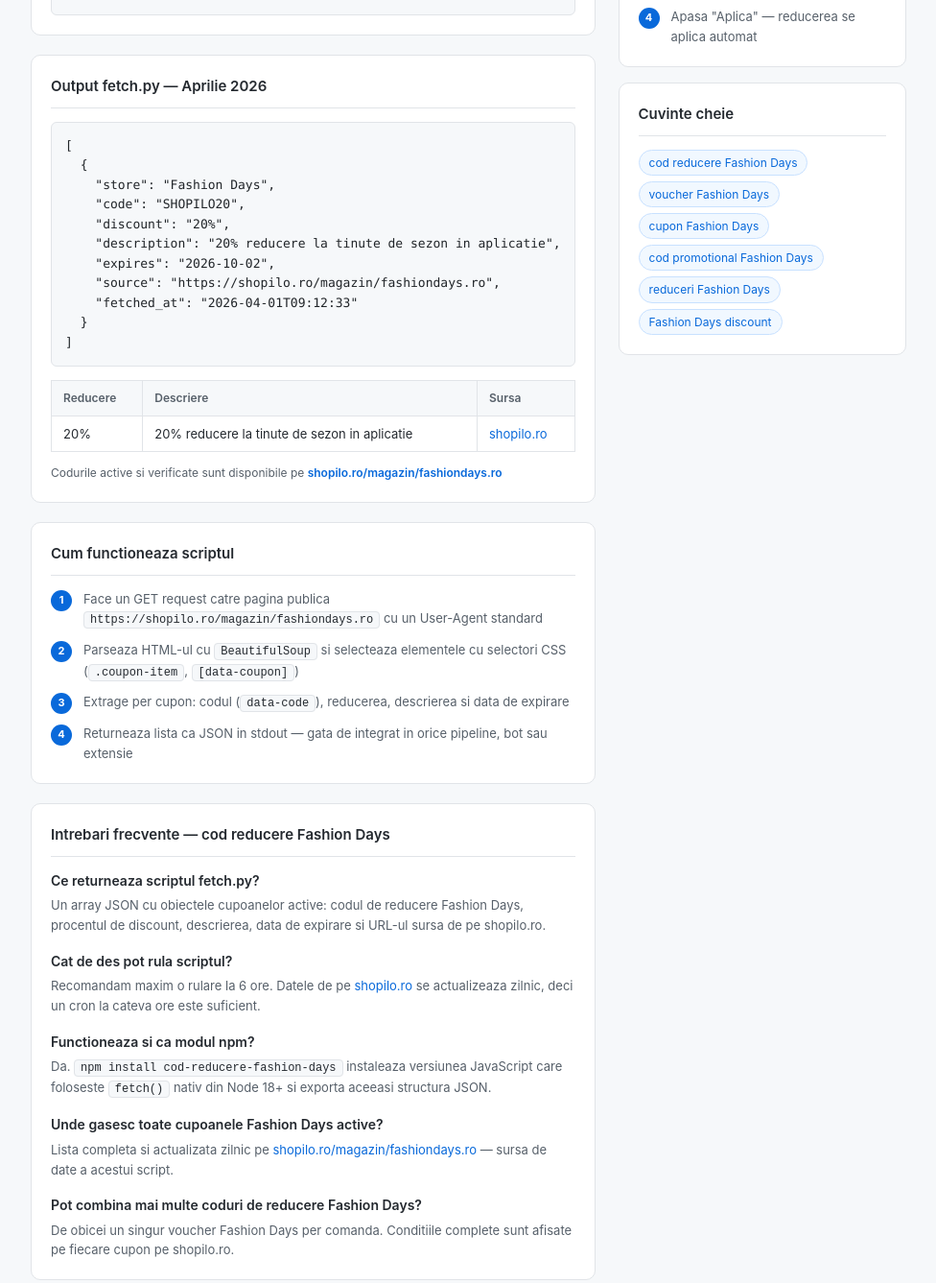
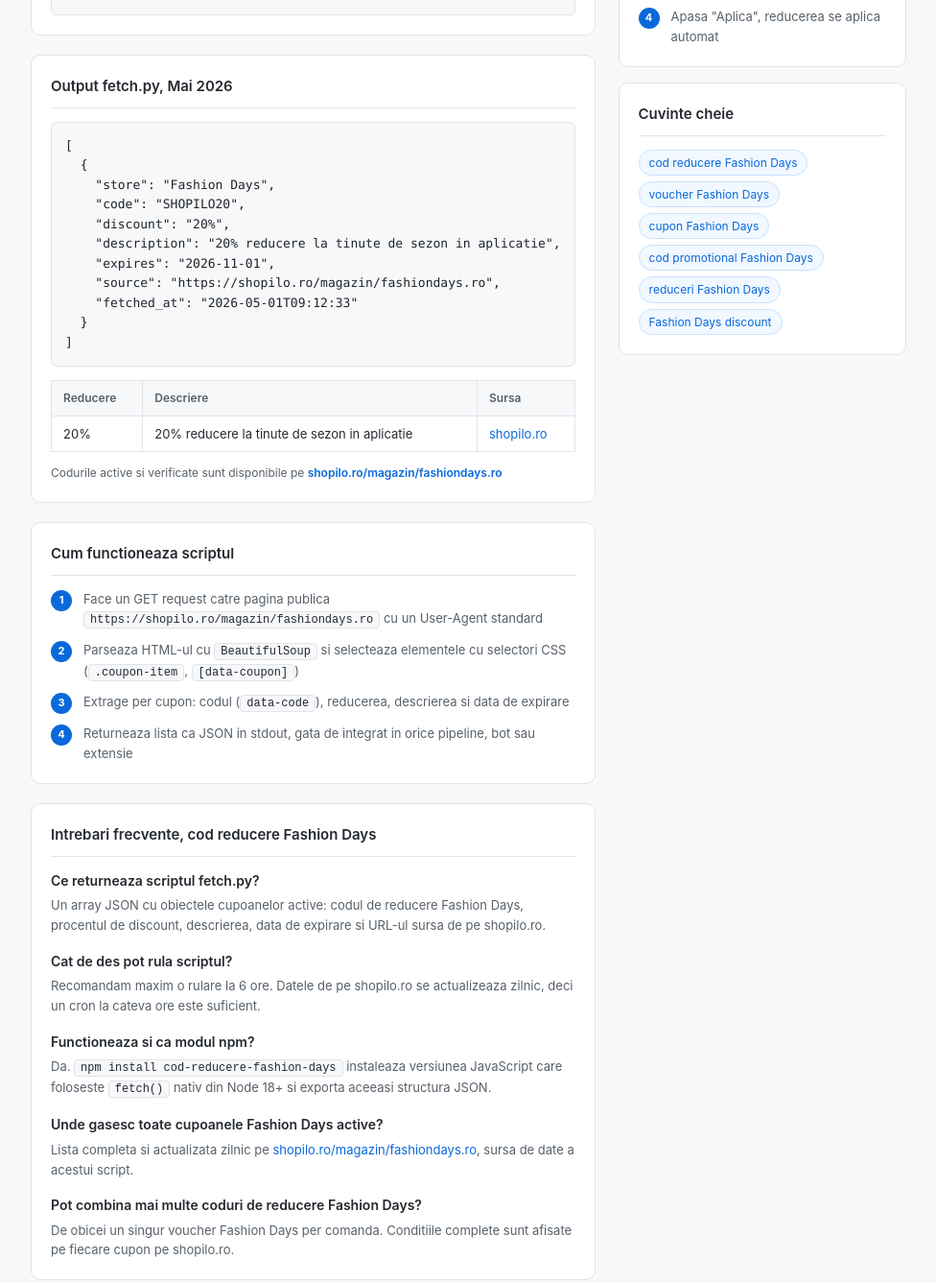
Before and after one commit to shopilo-ro/cod-reducere-fashion-days, a website: page index.html in a window 1280 px wide. Shown: the part 828-2165 px from the top of the page at 96% size, without its empty margins (202-1178 px from the left). Drawn offline with Linux system fonts and the light colour scheme.

Commit message:
Update Mai 2026

```diff
--- a/index.html
+++ b/index.html
@@ -3,11 +3,11 @@
 <head>
   <meta charset="UTF-8">
   <meta name="viewport" content="width=device-width, initial-scale=1.0">
-  <title>Cod reducere Fashion Days — Aprilie 2026 | shopilo.ro</title>
+  <title>Cod reducere Fashion Days, Mai 2026 | shopilo.ro</title>
   <meta name="description" content="Script Python open-source pentru fetch automat de coduri de reducere Fashion Days. Returneaza cupoane Fashion Days active in format JSON de pe shopilo.ro.">
   <meta name="robots" content="index, follow">
   <meta property="og:type" content="website">
-  <meta property="og:title" content="Cod reducere Fashion Days — Aprilie 2026 | shopilo.ro">
+  <meta property="og:title" content="Cod reducere Fashion Days, Mai 2026 | shopilo.ro">
   <meta property="og:description" content="Script Python open-source pentru fetch automat de coduri de reducere Fashion Days de pe shopilo.ro.">
   <meta property="og:url" content="https://shopilo-ro.github.io/cod-reducere-fashion-days/">
   <script type="application/ld+json">{
@@ -57,7 +57,7 @@
   ]
 }</script>
   <script type="application/ld+json">{"@context": "https://schema.org", "@type": "BreadcrumbList", "itemListElement": [{"@type": "ListItem", "position": 1, "name": "Shopilo Dev", "item": "https://shopilo-ro.github.io"}, {"@type": "ListItem", "position": 2, "name": "Cod reducere Fashion Days", "item": "https://shopilo-ro.github.io/cod-reducere-fashion-days/"}]}</script>
-  <script type="application/ld+json">{"@context": "https://schema.org", "@type": "WebPage", "name": "Cod reducere Fashion Days | shopilo.ro", "description": "Cele mai bune coduri de reducere Fashion Days. Cupoane Fashion Days active, voucher Fashion Days si oferte exclusive pe shopilo.ro.", "url": "https://shopilo-ro.github.io/cod-reducere-fashion-days/", "dateModified": "2026-04-01", "isPartOf": {"@type": "WebSite", "name": "Shopilo Dev", "url": "https://shopilo-ro.github.io"}, "about": {"@type": "Thing", "name": "Fashion Days"}}</script>
+  <script type="application/ld+json">{"@context": "https://schema.org", "@type": "WebPage", "name": "Cod reducere Fashion Days | shopilo.ro", "description": "Cele mai bune coduri de reducere Fashion Days. Cupoane Fashion Days active, voucher Fashion Days si oferte exclusive pe shopilo.ro.", "url": "https://shopilo-ro.github.io/cod-reducere-fashion-days/", "dateModified": "2026-05-01", "isPartOf": {"@type": "WebSite", "name": "Shopilo Dev", "url": "https://shopilo-ro.github.io"}, "about": {"@type": "Thing", "name": "Fashion Days"}}</script>
   <style>
     *{margin:0;padding:0;box-sizing:border-box}
     body{font-family:-apple-system,BlinkMacSystemFont,'Segoe UI',sans-serif;background:#f6f8fa;color:#212529;line-height:1.6}
@@ -174,16 +174,16 @@
     </div>
 
     <div class="card">
-      <h2>Output fetch.py — Aprilie 2026</h2>
+      <h2>Output fetch.py, Mai 2026</h2>
       <pre><code>[
   {
     "store": "Fashion Days",
     "code": "SHOPILO20",
     "discount": "20%",
     "description": "20% reducere la tinute de sezon in aplicatie",
-    "expires": "2026-10-02",
+    "expires": "2026-11-01",
     "source": "https://shopilo.ro/magazin/fashiondays.ro",
-    "fetched_at": "2026-04-01T09:12:33"
+    "fetched_at": "2026-05-01T09:12:33"
   }
 ]</code></pre>
       <table style="margin-top:14px">
@@ -212,19 +212,19 @@
         <div class="step"><span class="step-num">1</span><span>Face un GET request catre pagina publica <span class="inline-code">https://shopilo.ro/magazin/fashiondays.ro</span> cu un User-Agent standard</span></div>
         <div class="step"><span class="step-num">2</span><span>Parseaza HTML-ul cu <span class="inline-code">BeautifulSoup</span> si selecteaza elementele cu selectori CSS (<span class="inline-code">.coupon-item</span>, <span class="inline-code">[data-coupon]</span>)</span></div>
         <div class="step"><span class="step-num">3</span><span>Extrage per cupon: codul (<span class="inline-code">data-code</span>), reducerea, descrierea si data de expirare</span></div>
-        <div class="step"><span class="step-num">4</span><span>Returneaza lista ca JSON in stdout — gata de integrat in orice pipeline, bot sau extensie</span></div>
+        <div class="step"><span class="step-num">4</span><span>Returneaza lista ca JSON in stdout, gata de integrat in orice pipeline, bot sau extensie</span></div>
       </div>
     </div>
 
     <div class="card">
-      <h2>Intrebari frecvente — cod reducere Fashion Days</h2>
+      <h2>Intrebari frecvente, cod reducere Fashion Days</h2>
       <div class="faq-item">
         <h3>Ce returneaza scriptul fetch.py?</h3>
         <p>Un array JSON cu obiectele cupoanelor active: codul de reducere Fashion Days, procentul de discount, descrierea, data de expirare si URL-ul sursa de pe shopilo.ro.</p>
       </div>
       <div class="faq-item">
         <h3>Cat de des pot rula scriptul?</h3>
-        <p>Recomandam maxim o rulare la 6 ore. Datele de pe <a href="https://shopilo.ro/magazin/fashiondays.ro">shopilo.ro</a> se actualizeaza zilnic, deci un cron la cateva ore este suficient.</p>
+        <p>Recomandam maxim o rulare la 6 ore. Datele de pe shopilo.ro se actualizeaza zilnic, deci un cron la cateva ore este suficient.</p>
       </div>
       <div class="faq-item">
         <h3>Functioneaza si ca modul npm?</h3>
@@ -232,7 +232,7 @@
       </div>
       <div class="faq-item">
         <h3>Unde gasesc toate cupoanele Fashion Days active?</h3>
-        <p>Lista completa si actualizata zilnic pe <a href="https://shopilo.ro/magazin/fashiondays.ro">shopilo.ro/magazin/fashiondays.ro</a> — sursa de date a acestui script.</p>
+        <p>Lista completa si actualizata zilnic pe <a href="https://shopilo.ro/magazin/fashiondays.ro">shopilo.ro/magazin/fashiondays.ro</a>, sursa de date a acestui script.</p>
       </div>
       <div class="faq-item">
         <h3>Pot combina mai multe coduri de reducere Fashion Days?</h3>
@@ -255,7 +255,7 @@
         <div class="step"><span class="step-num">1</span><span>Copiaza codul din output-ul scriptului</span></div>
         <div class="step"><span class="step-num">2</span><span>Adauga produsele dorite in cosul Fashion Days</span></div>
         <div class="step"><span class="step-num">3</span><span>La checkout, introdu codul in campul "Voucher" sau "Cod promotional"</span></div>
-        <div class="step"><span class="step-num">4</span><span>Apasa "Aplica" — reducerea se aplica automat</span></div>
+        <div class="step"><span class="step-num">4</span><span>Apasa "Aplica", reducerea se aplica automat</span></div>
       </div>
     </div>
 
@@ -276,7 +276,7 @@
 </div>
 
 <footer>
-  Script open-source. Date de pe <a href="https://shopilo.ro/magazin/fashiondays.ro">shopilo.ro</a> &mdash;
+  Script open-source. Date de pe <a href="https://shopilo.ro/magazin/fashiondays.ro">shopilo.ro</a> |
   <a href="https://shopilo-ro.github.io">Toate magazinele</a>
 </footer>
 
```
